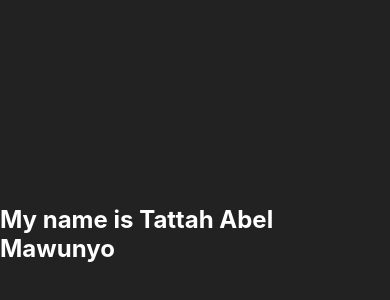
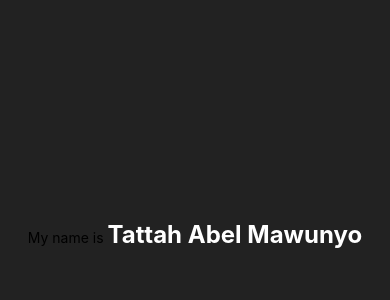
Before and after one commit to AbelTattah/rn-assignment2-11335775, a React Native app: screen / in a window 390 px wide. Shown: the part 188-488 px from the top of the page. Built offline with nearby package versions, Linux system fonts and the light colour scheme.

Commit message:
Edit name Styling

```diff
--- a/App.js
+++ b/App.js
@@ -4,7 +4,7 @@
 export default function App() {
   return (
     <View style={styles.container}>
-      <Text style={styles.description}>My name is Tattah Abel Mawunyo</Text>
+      <Text style={styles.description}>My name is <Text style={styles.name}>Tattah Abel Mawunyo</Text></Text>
       <StatusBar style="light" />
     </View>
   );
@@ -17,7 +17,7 @@
     alignItems: 'center',
     justifyContent: 'center',
   },
-  description:{
+  name:{
     color:'white',
     fontSize:24,
     fontWeight:'bold'
```
